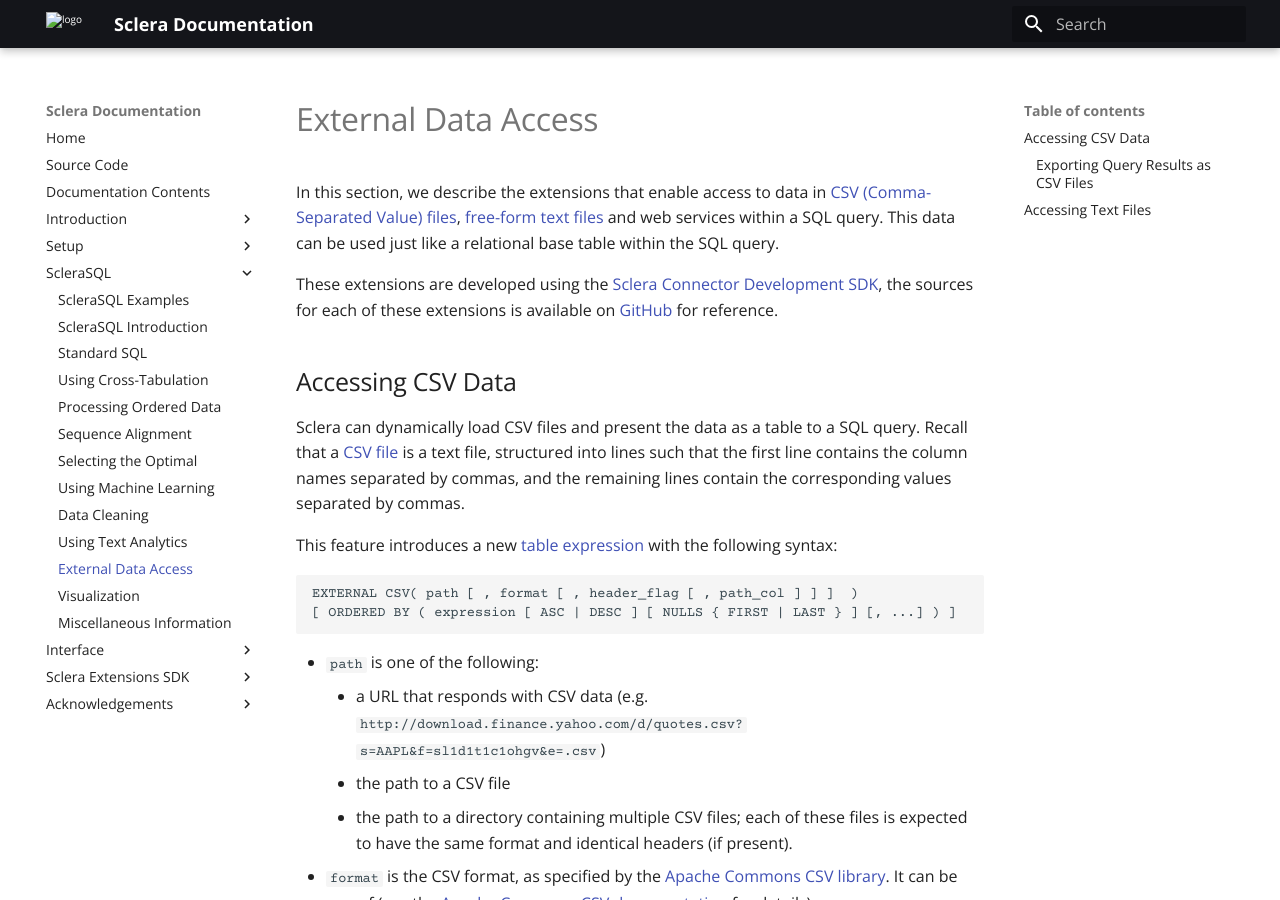
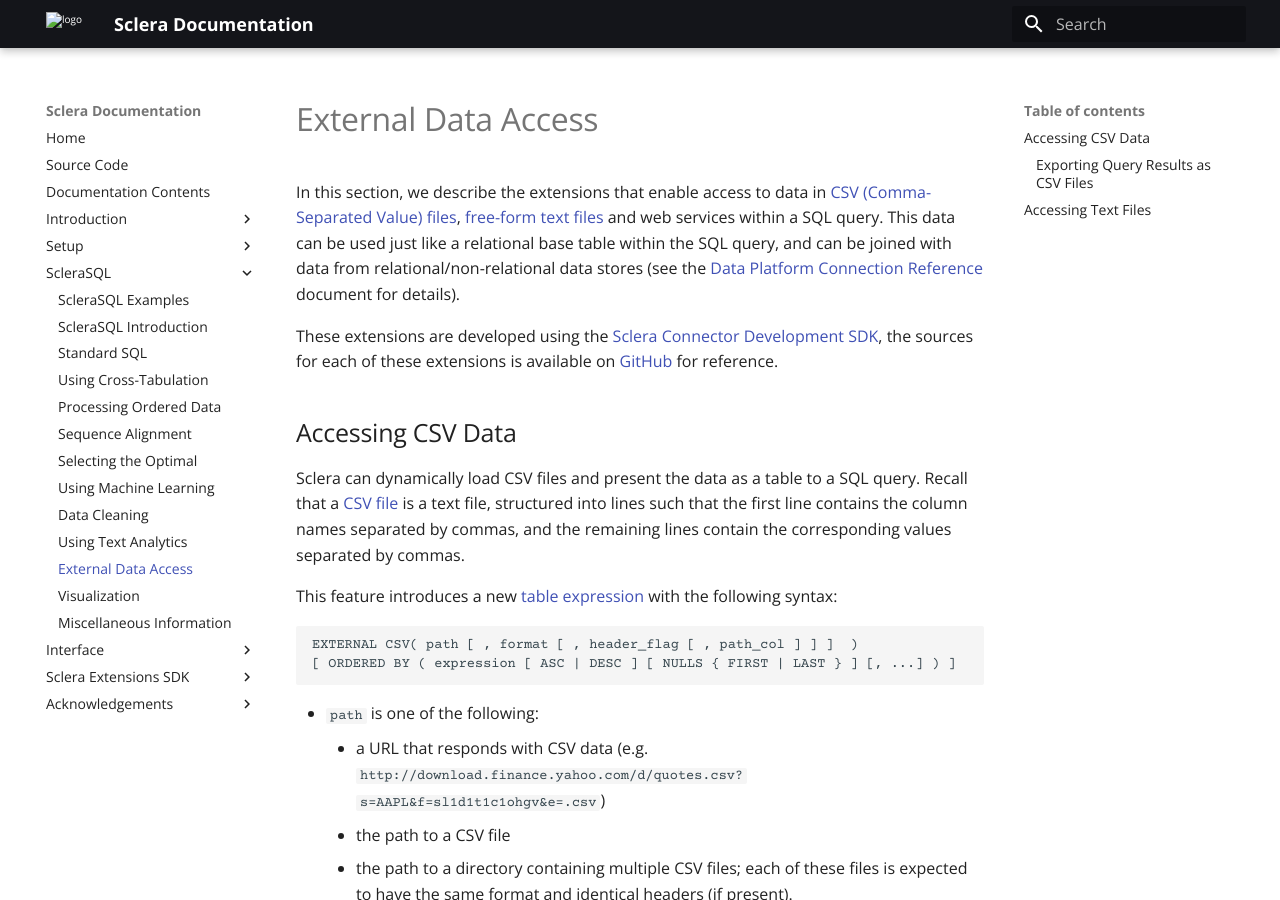
Before and after one commit to scleradb/scleradb.github.io, an MkDocs documentation site: the page built from docsrc/sclerasql/sqlextdataaccess.md, in a window 1280 px wide and 900 px high. Built offline with MkDocs 1.6.1 and Material for MkDocs 9.7.7, drawn with Linux system fonts in a browser that asks for light colours.

Commit message:
Interlinked the Data Platform Connection and External Data Access documentation

```diff
--- a/docsrc/sclerasql/sqlextdataaccess.md
+++ b/docsrc/sclerasql/sqlextdataaccess.md
@@ -1,4 +1,4 @@
-In this section, we describe the extensions that enable access to data in [CSV (Comma-Separated Value) files](#sclera-csv), [free-form text files](#sclera-csv) and web services within a SQL query. This data can be used just like a relational base table within the SQL query.
+In this section, we describe the extensions that enable access to data in [CSV (Comma-Separated Value) files](#sclera-csv), [free-form text files](#sclera-csv) and web services within a SQL query. This data can be used just like a relational base table within the SQL query, and can be joined with data from relational/non-relational data stores (see the [Data Platform Connection Reference](../setup/dbms.md) document for details).
 
 These extensions are developed using the [Sclera Connector Development SDK](../sdk/sdkintro.md), the sources for each of these extensions is available on [GitHub](https://github.com/scleradb) for reference.
 
```
Also changed, not shown: docsrc/setup/dbms.md (+2 -0 lines).
